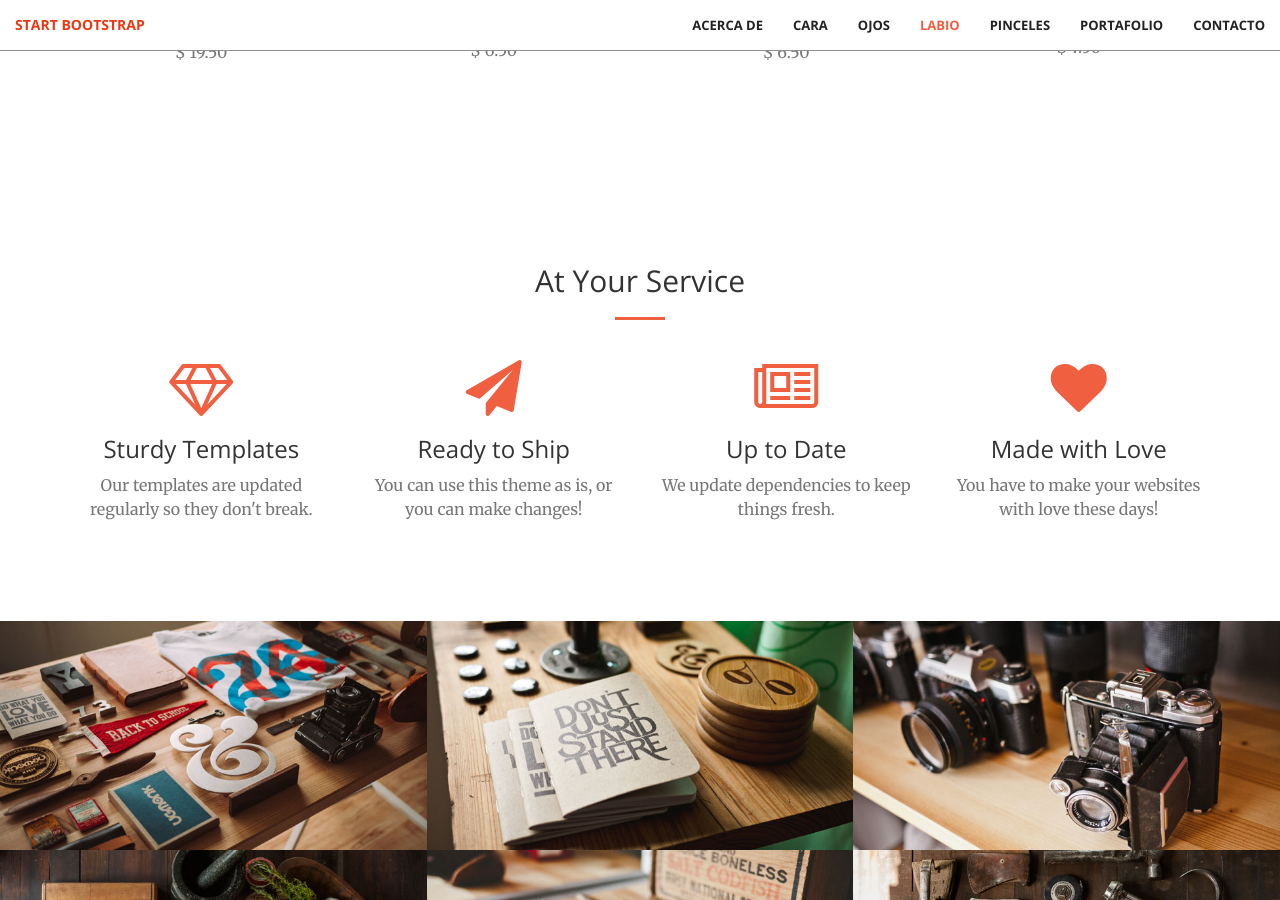
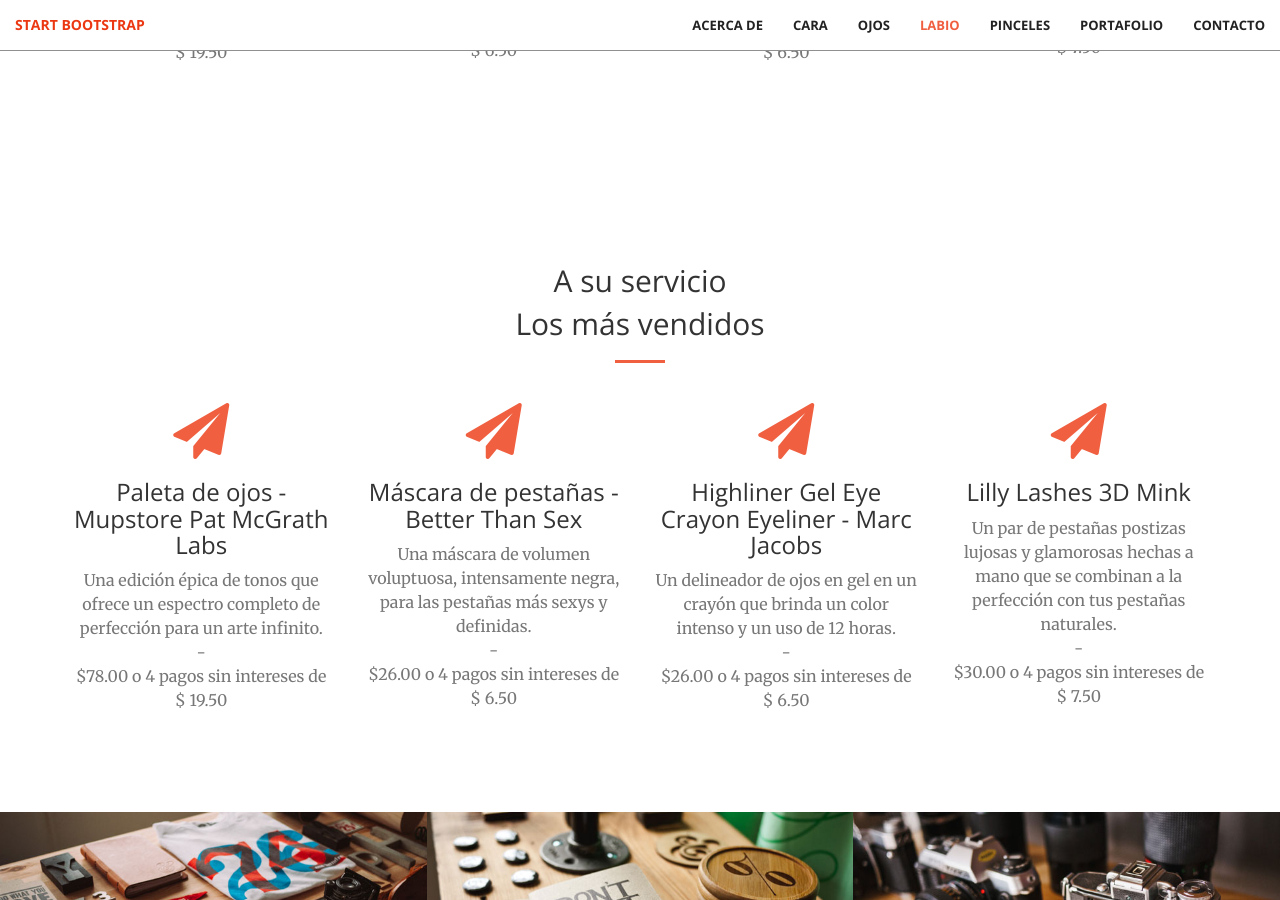
Before and after one commit to KatherineMerchanS/KatherineMerchanS.github.io, a Jekyll site: the page built from index.html, in a window 1280 px wide and 900 px high, scrolled down 3072 px. Built offline with Jekyll 4.4.1, drawn with Linux system fonts in a browser that asks for light colours.

Commit message:
Update pinceles.html

```diff
--- a/_includes/pinceles.html
+++ b/_includes/pinceles.html
@@ -2,7 +2,8 @@
     <div class="container">
         <div class="row">
             <div class="col-lg-12 text-center">
-                <h2 class="section-heading">At Your Service</h2>
+                <h2 class="section-heading">A su servicio</h2>
+                <h2 class="section-heading">Los más vendidos</h2>
                 <hr class="primary">
             </div>
         </div>
@@ -11,30 +12,38 @@
         <div class="row">
             <div class="col-lg-3 col-md-6 text-center">
                 <div class="service-box">
-                    <i class="fa fa-4x fa-diamond wow bounceIn text-primary"></i>
-                    <h3>Sturdy Templates</h3>
-                    <p class="text-muted">Our templates are updated regularly so they don't break.</p>
+                    <i class="fa fa-4x fa-paper-plane wow bounceIn text-primary" data-wow-delay=".1s"></i>
+                    <h3>Paleta de ojos - Mupstore Pat McGrath Labs</h3>
+                    <p class="text-muted">Una edición épica de tonos que ofrece un espectro completo de perfección para un arte infinito.</p>
+                    <p class="text-muted">-</p>
+                    <p class="text-muted">$78.00 o 4 pagos sin intereses de $ 19.50</p>
                 </div>
             </div>
             <div class="col-lg-3 col-md-6 text-center">
                 <div class="service-box">
                     <i class="fa fa-4x fa-paper-plane wow bounceIn text-primary" data-wow-delay=".1s"></i>
-                    <h3>Ready to Ship</h3>
-                    <p class="text-muted">You can use this theme as is, or you can make changes!</p>
+                    <h3>Máscara de pestañas - Better Than Sex</h3>
+                    <p class="text-muted">Una máscara de volumen voluptuosa, intensamente negra, para las pestañas más sexys y definidas.</p>
+                    <p class="text-muted">-</p>
+                    <p class="text-muted">$26.00 o 4 pagos sin intereses de $ 6.50</p>
                 </div>
             </div>
             <div class="col-lg-3 col-md-6 text-center">
                 <div class="service-box">
-                    <i class="fa fa-4x fa-newspaper-o wow bounceIn text-primary" data-wow-delay=".2s"></i>
-                    <h3>Up to Date</h3>
-                    <p class="text-muted">We update dependencies to keep things fresh.</p>
+                    <i class="fa fa-4x fa-paper-plane wow bounceIn text-primary" data-wow-delay=".1s"></i>
+                    <h3>Highliner Gel Eye Crayon Eyeliner - Marc Jacobs</h3>
+                    <p class="text-muted">Un delineador de ojos en gel en un crayón que brinda un color intenso y un uso de 12 horas.</p>
+                    <p class="text-muted">-</p>
+                    <p class="text-muted">$26.00 o 4 pagos sin intereses de $ 6.50</p>
                 </div>
             </div>
             <div class="col-lg-3 col-md-6 text-center">
                 <div class="service-box">
-                    <i class="fa fa-4x fa-heart wow bounceIn text-primary" data-wow-delay=".3s"></i>
-                    <h3>Made with Love</h3>
-                    <p class="text-muted">You have to make your websites with love these days!</p>
+                    <i class="fa fa-4x fa-paper-plane wow bounceIn text-primary" data-wow-delay=".1s"></i>
+                    <h3>Lilly Lashes 3D Mink</h3>
+                    <p class="text-muted">Un par de pestañas postizas lujosas y glamorosas hechas a mano que se combinan a la perfección con tus pestañas naturales.</p>
+                    <p class="text-muted">-</p>
+                    <p class="text-muted">$30.00 o 4 pagos sin intereses de $ 7.50</p>
                 </div>
             </div>
         </div>
```
